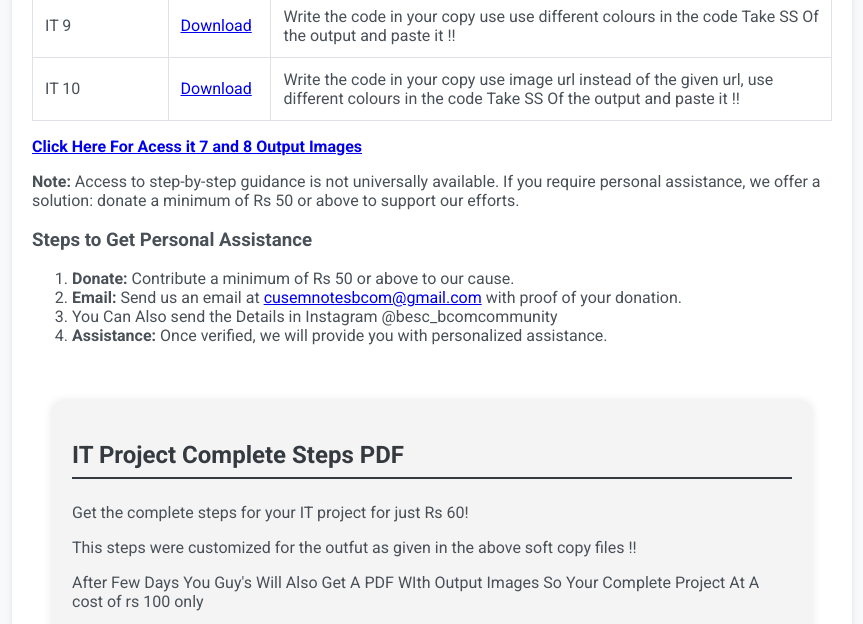
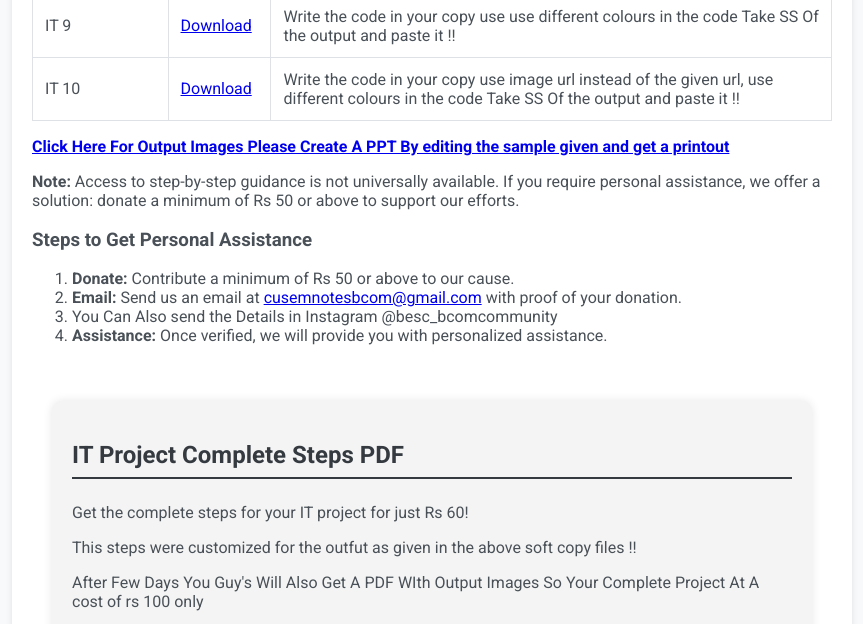
Before and after one commit to cucommunity/Bcom, a plain HTML site: page index.html in a window 1280 px wide. Shown: the part 1260-1884 px from the top of the page, without its empty margins (208-1071 px from the left). Drawn offline with Linux system fonts and the light colour scheme; a small style sheet from the web is missing.

Commit message:
Update index.html

```diff
--- a/index.html
+++ b/index.html
@@ -407,7 +407,7 @@ main {
         </table>
 
 
-<p><strong><a href="https://drive.google.com/drive/folders/12WUSE9Q4110H4OhAvScGUNa_fbYJUNVn?usp=sharing">Click Here For Acess it 7 and 8 Output Images</strong></a></p>
+<p><strong><a href="https://drive.google.com/drive/folders/12WUSE9Q4110H4OhAvScGUNa_fbYJUNVn?usp=sharing">Click Here For Output Images Please Create A PPT By editing the sample given and get a printout</strong></a></p>
         <p><strong>Note:</strong> Access to step-by-step guidance is not universally available. If you require personal
             assistance, we offer a solution: donate a minimum of Rs 50 or above to support our efforts.</p>
 
```
